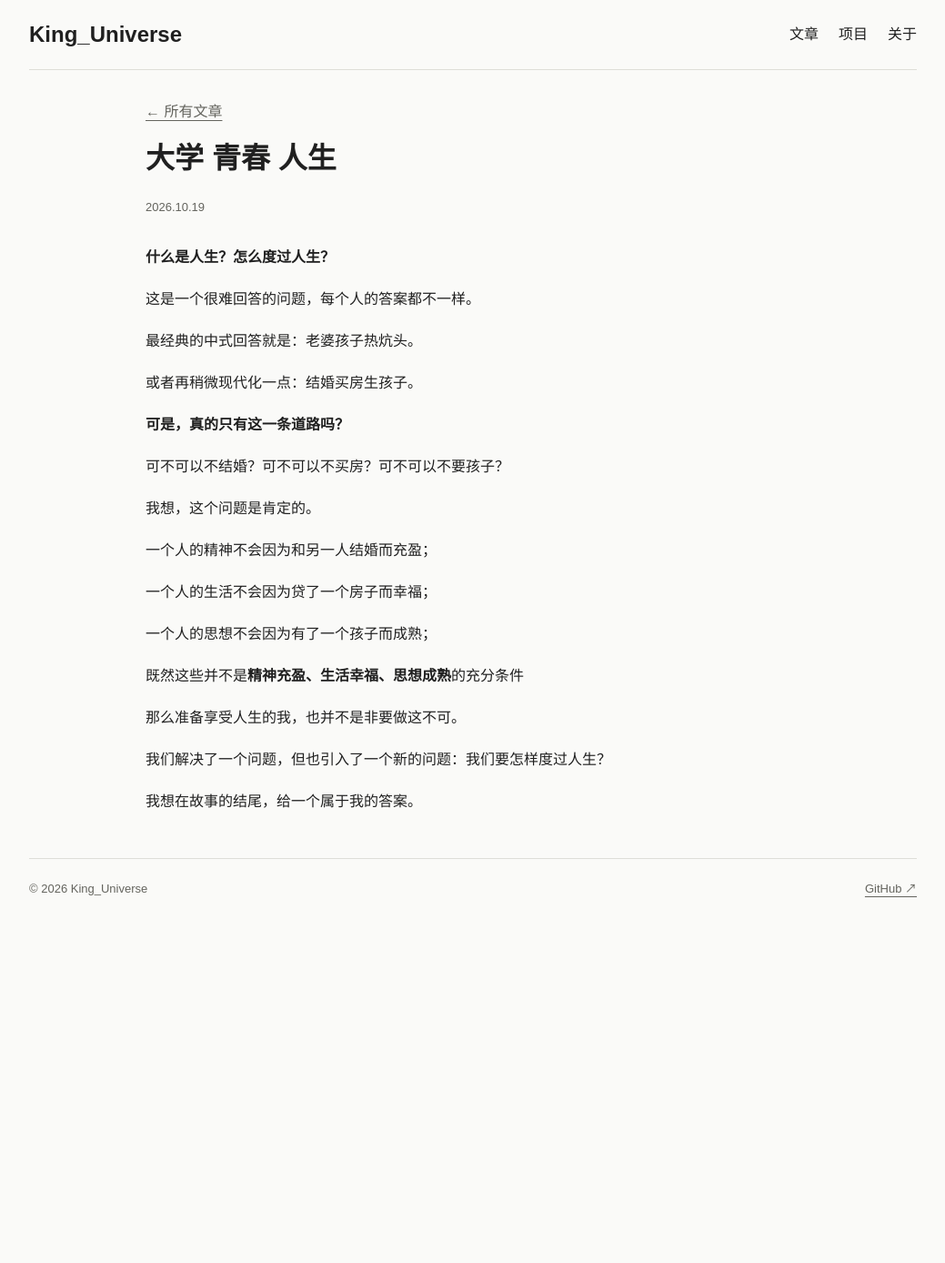
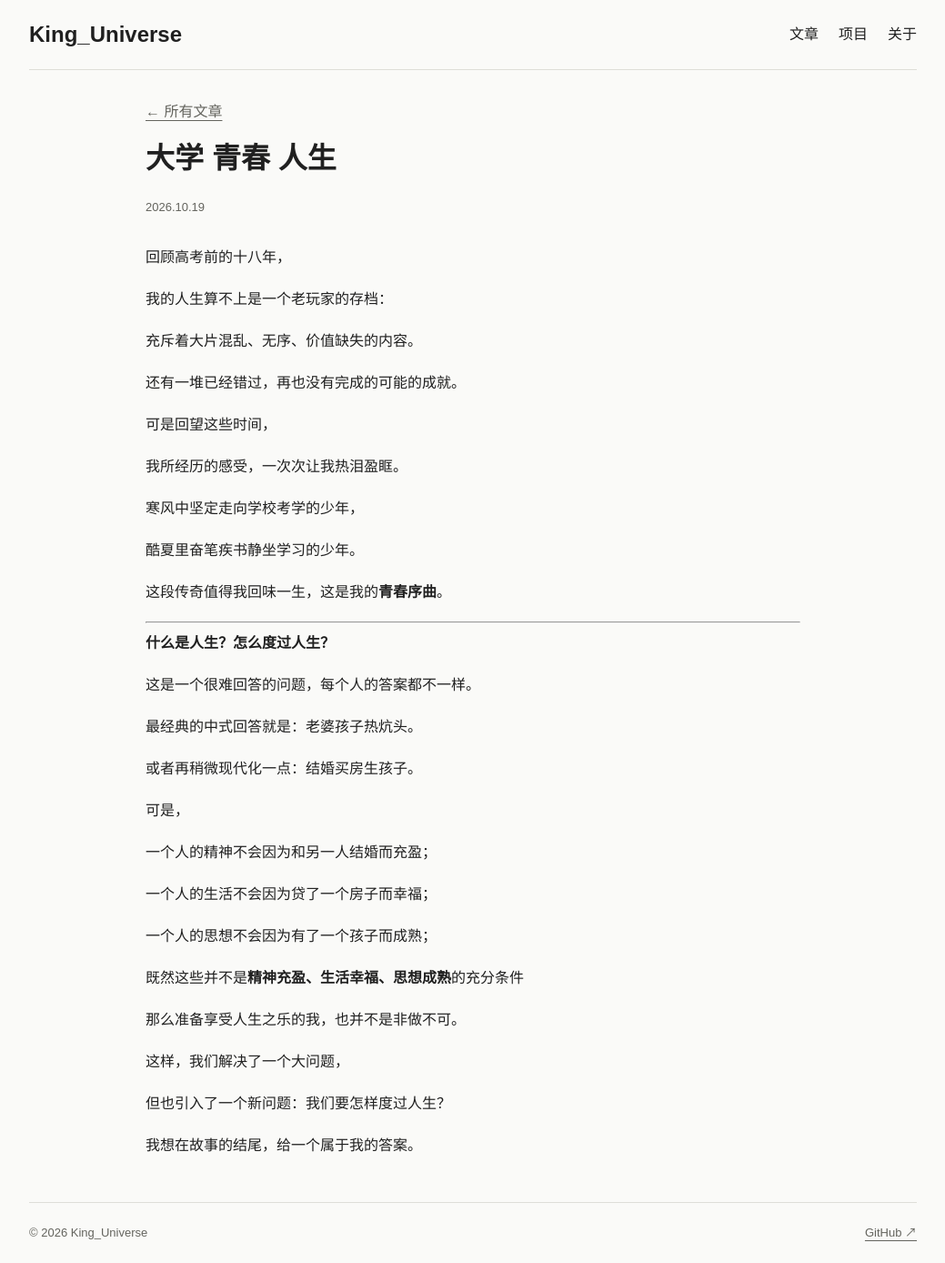
Before and after one commit to kinguniverse527/King_Universe.github.io, a Jekyll site: the page built from _posts/2026-10-19-college-jail-society.md, in a window 1280 px wide. Shown: the whole page at 91% size, without its empty margins (120-1159 px from the left). Built offline with Jekyll 4.4.1, drawn with Linux system fonts in a browser that asks for light colours; before the commit the page ends 1010 px from its top, so only the background shows below that.

Commit message:
更新文章：大学 青春 人生

```diff
--- a/_posts/2026-10-19-college-jail-society.md
+++ b/_posts/2026-10-19-college-jail-society.md
@@ -3,6 +3,26 @@ title: 大学 青春 人生
 date: 2026-10-19 00:00:00 +0800
 description: 肖申克的救赎——每个人都活在监狱里，筹划越狱后的人生
 ---
+回顾高考前的十八年，
+
+我的人生算不上是一个老玩家的存档：
+
+充斥着大片混乱、无序、价值缺失的内容。
+
+还有一堆已经错过，再也没有完成的可能的成就。
+
+可是回望这些时间，
+
+我所经历的感受，一次次让我热泪盈眶。
+
+寒风中坚定走向学校考学的少年，
+
+酷夏里奋笔疾书静坐学习的少年。
+
+这段传奇值得我回味一生，这是我的**青春序曲**。
+
+---
+
 **什么是人生？怎么度过人生？**
 
 这是一个很难回答的问题，每个人的答案都不一样。
@@ -11,11 +31,7 @@ description: 肖申克的救赎——每个人都活在监狱里，筹划越狱
 
 或者再稍微现代化一点：结婚买房生孩子。
 
-**可是，真的只有这一条道路吗？**
-
-可不可以不结婚？可不可以不买房？可不可以不要孩子？
-
-我想，这个问题是肯定的。
+可是，
 
 一个人的精神不会因为和另一人结婚而充盈；
 
@@ -25,8 +41,10 @@ description: 肖申克的救赎——每个人都活在监狱里，筹划越狱
 
 既然这些并不是**精神充盈、生活幸福、思想成熟**的充分条件
 
-那么准备享受人生的我，也并不是非要做这不可。
+那么准备享受人生之乐的我，也并不是非做不可。
 
-我们解决了一个问题，但也引入了一个新的问题：我们要怎样度过人生？
+这样，我们解决了一个大问题，
+
+但也引入了一个新问题：我们要怎样度过人生？
 
 我想在故事的结尾，给一个属于我的答案。
```
